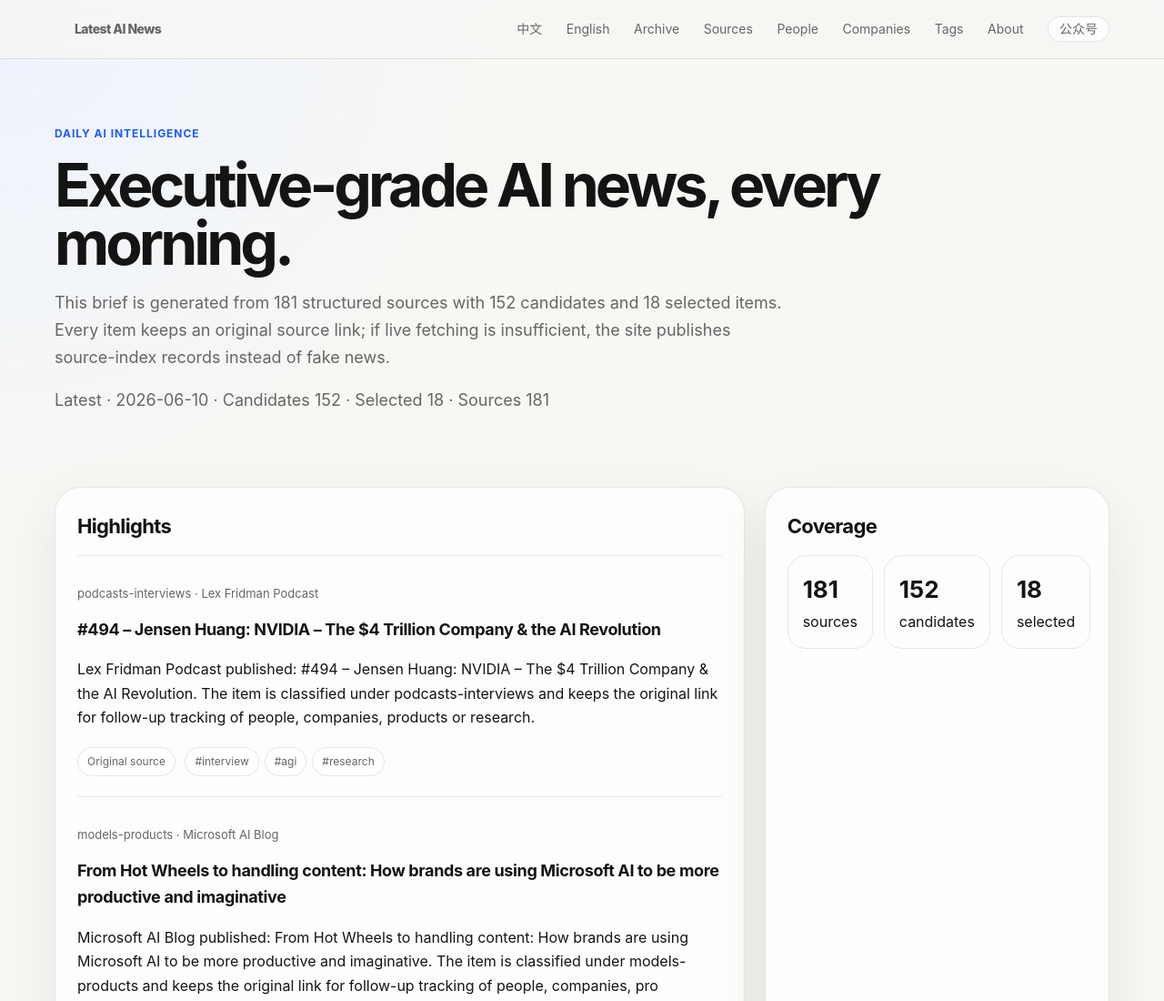
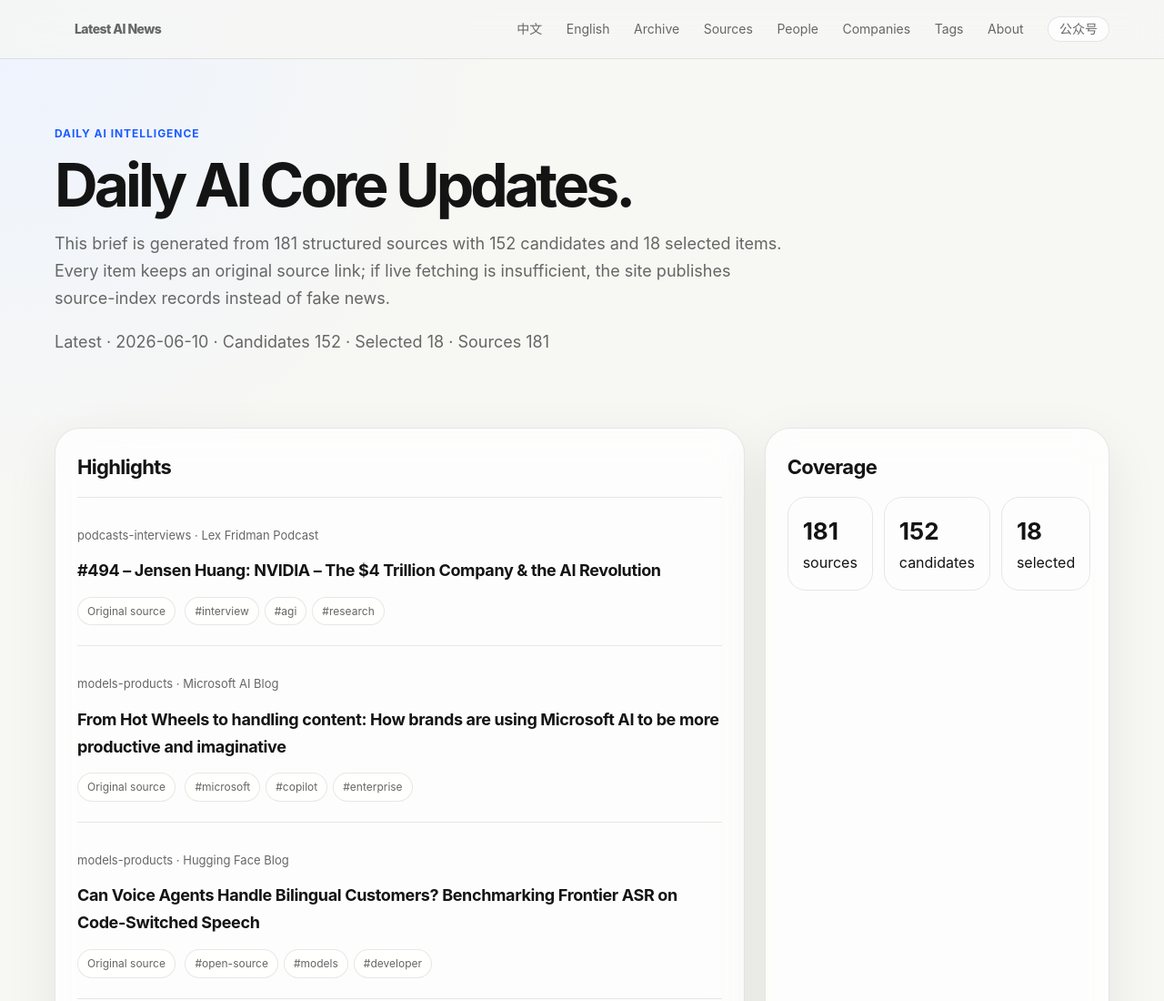
Before and after one commit to siner9586/Latest_AI_News, an Astro site: page /en in a window 1280 px wide. Shown: the top 1100 px of the page at 91% size. Built offline with nearby package versions, Linux system fonts and the light colour scheme; Astro itself is replaced by a stand-in of ours.

Commit message:
feat: simplify English homepage items

```diff
--- a/src/pages/en/index.astro
+++ b/src/pages/en/index.astro
@@ -6,7 +6,7 @@ const b = latestBrief;
 <Base title={`English AI News Brief · ${b.date}`} description={b.overview_en}>
   <section class="hero">
     <div class="eyebrow">Daily AI Intelligence</div>
-    <h1>Executive-grade AI news, every morning.</h1>
+    <h1>Daily AI Core Updates.</h1>
     <p>{b.overview_en}</p>
     <p class="muted">Latest · {b.date} · Candidates {b.candidate_count} · Selected {b.selected_count} · Sources {b.source_count}</p>
   </section>
@@ -17,7 +17,6 @@ const b = latestBrief;
         <article class="item">
           <p class="meta">{item.category} · {item.source_name}</p>
           <h3>{item.title}</h3>
-          <p>{item.summary_en}</p>
           <a class="pill" href={item.original_url} target="_blank" rel="noreferrer">Original source</a>
           {(item.tags || []).map((t:string) => <span class="pill">#{t}</span>)}
         </article>
```
